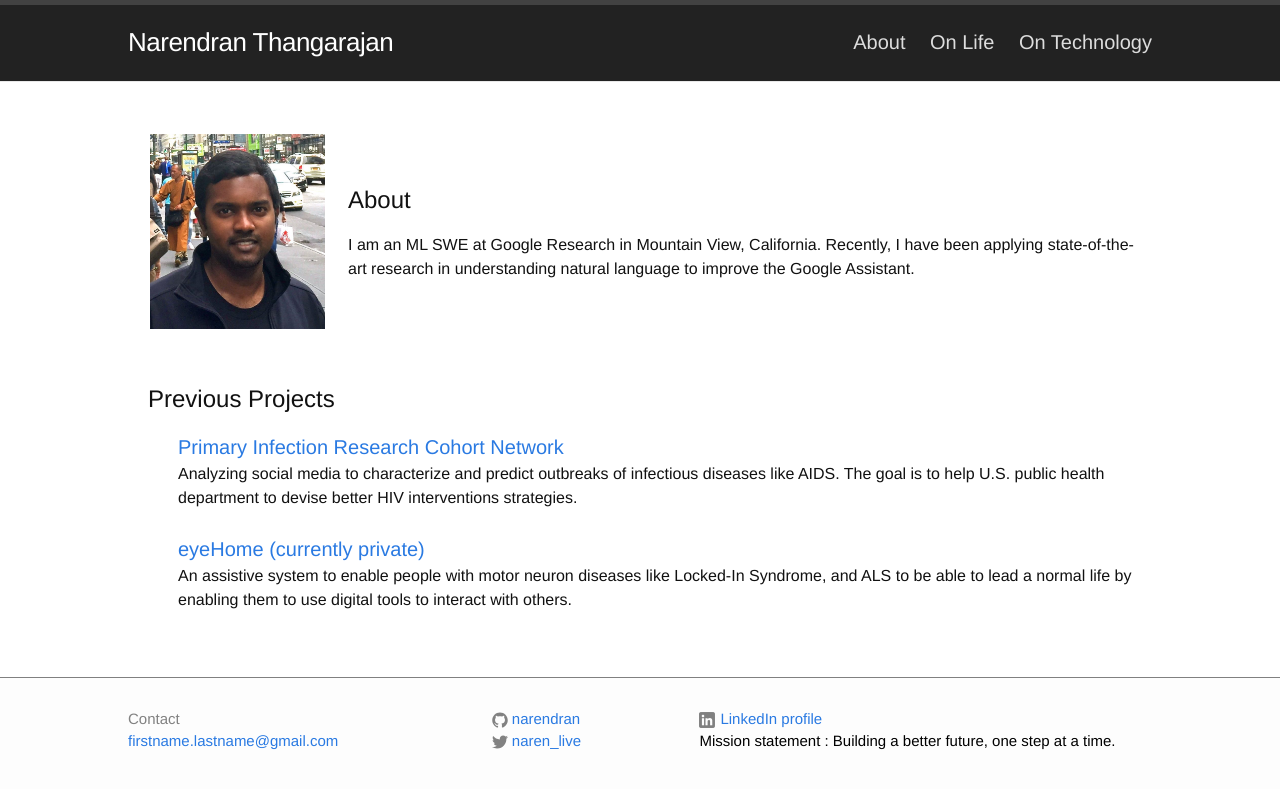
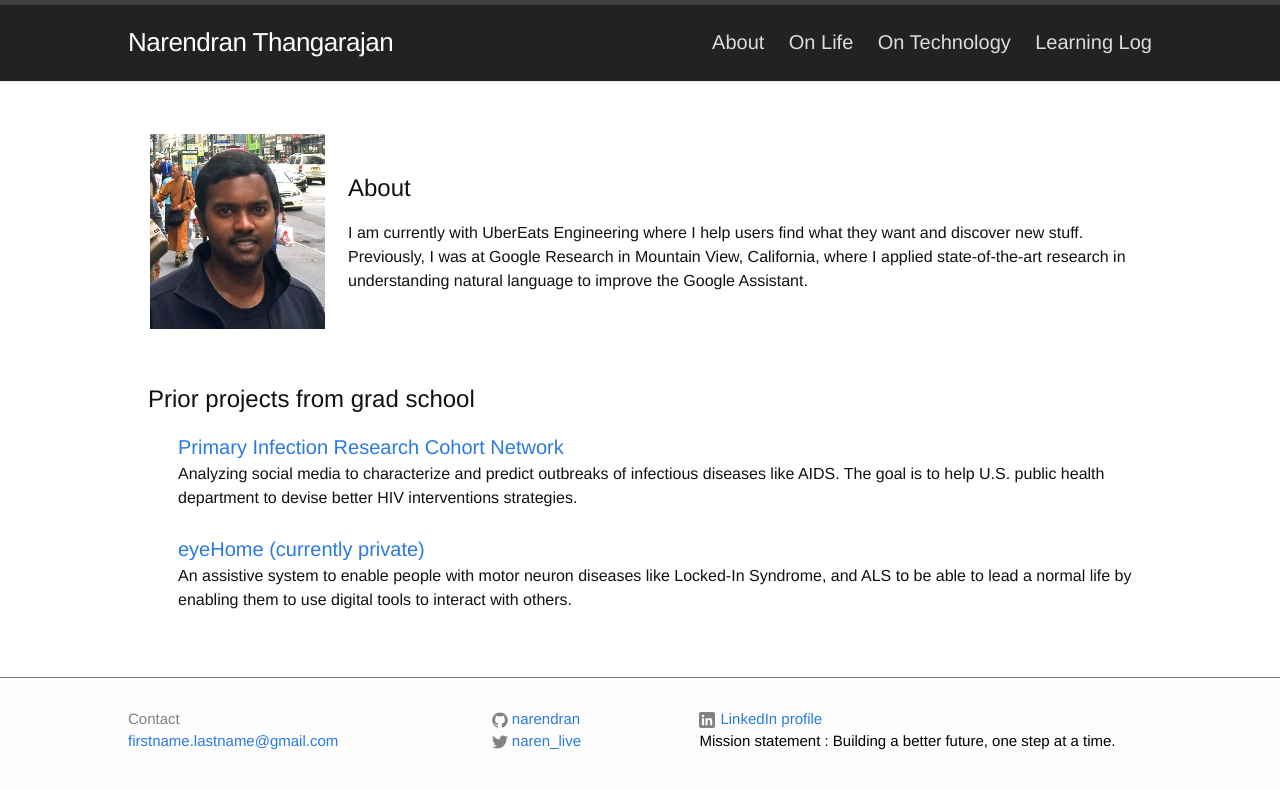
Before and after one commit to narendran/narendran.github.io, a Jekyll site: the page built from index.html, in a window 1280 px wide. Shown: the top 789 px of the page. Built offline with Jekyll 4.4.1, drawn with Linux system fonts in a browser that asks for light colours.

Commit message:
Update some details, and test learning log

```diff
--- a/_includes/header.html
+++ b/_includes/header.html
@@ -16,7 +16,8 @@
       <div class="trigger">
       <a class="page-link" href="/">About</a>
       <a class="page-link" href="http://narnicles.wordpress.com">On Life</a>
-          <a class="page-link" href="/blogs.html">On Technology</a>
+      <a class="page-link" href="/blogs.html">On Technology</a>
+      <a class="page-link" href="/learning.html">Learning Log</a>
         {% for page in site.pages %}
           {% if page.title %}
           <!-- <a class="page-link" href="{{ page.url | prepend: site.baseurl }}">{{ page.title }}</a> -->
--- a/_layouts/post.html
+++ b/_layouts/post.html
@@ -16,7 +16,7 @@ layout: default
  <div id="disqus_thread"></div>
 <script type="text/javascript">
 /* * * CONFIGURATION VARIABLES: EDIT BEFORE PASTING INTO YOUR WEBPAGE * * */
-var disqus_shortname = 'ntvita'; // required: replace example with your forum shortname
+var disqus_shortname = 'naren'; // required: replace example with your forum shortname
 
 /* * * DON'T EDIT BELOW THIS LINE * * */
 (function() {
--- a/index.html
+++ b/index.html
@@ -7,13 +7,13 @@ layout: default
 <tr><td style=" padding : 20px; width:175px">
 <img src="/images/naren.jpg" style="border: 1px black; "></td>
 <td><h2>About</h2>
-  I am an ML SWE at Google Research in Mountain View, California. Recently, I have been applying state-of-the-art research in understanding natural language to improve the Google Assistant.
+  I am currently with UberEats Engineering where I help users find what they want and discover new stuff. Previously, I was at Google Research in Mountain View, California, where I applied state-of-the-art research in understanding natural language to improve the Google Assistant.
 </td>
 </tr>
 </table>
 </div>
 <div style="margin-top:10px; padding : 20px;"">
-  <h2>Previous Projects</h2>
+  <h2>Prior projects from grad school</h2>
   <ul class="projects">
 
     <li>
```
Also changed, not shown: _learnings/2023-12-22-test.markdown (added, +29 -0 lines), learning.html (added, +17 -0 lines).
